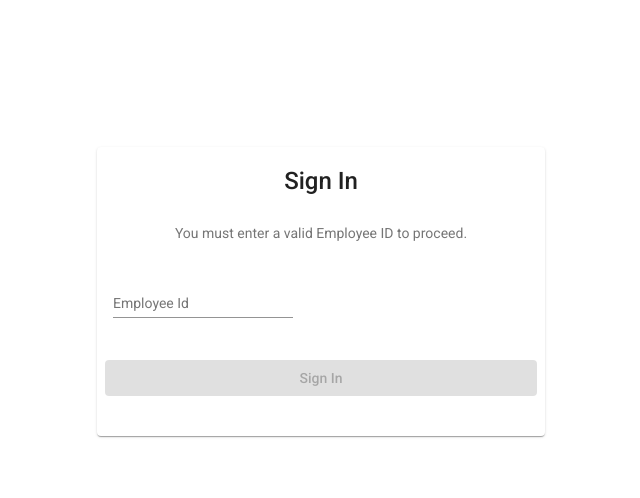
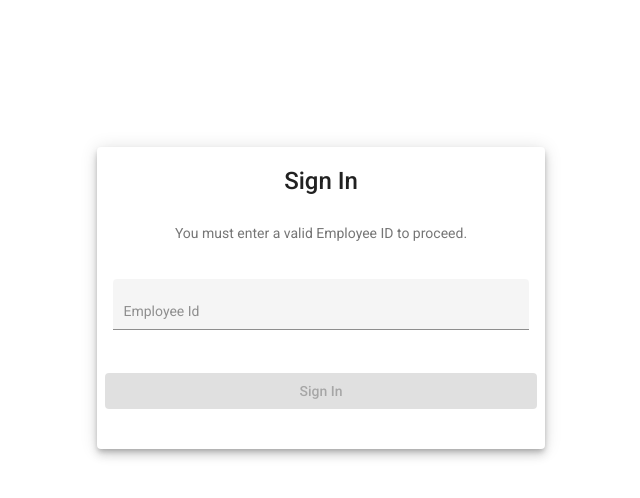
Before and after one commit to hkeith62/nodeBucket, an Angular app: page /#/session/sign-in in a window 1280 px wide. Shown: the top 498 px of the page, without its empty margins (319-959 px from the left). Built offline with nearby package versions, Linux system fonts and the light colour scheme; what ngx-cookie-service would draw is missing.

Commit message:
Sign in card

```diff
--- a/src/app/pages/sign-in/sign-in.component.html
+++ b/src/app/pages/sign-in/sign-in.component.html
@@ -9,7 +9,7 @@
 
   <div class="main-container" fxLayout="column">
 
-      <mat-card fxFlex class="sign-in-container">
+      <mat-card fxFlex class="mat-elevation-z6 sign-in-container">
         <mat-card-title class="blue">Sign In</mat-card-title><br />
         <mat-card-subtitle>You must enter a valid Employee ID to proceed.</mat-card-subtitle>
         <br />
@@ -17,7 +17,7 @@
           <div class="msg-error" *ngIf="errorMessage">{{ errorMessage }}</div>
               <form [formGroup]="form" (ngSubmit)="onSubmit(); form.reset()">
                   <mat-card-content>
-                      <mat-form-field>
+                      <mat-form-field fxFlex appearance="fill">
                           <input matInput [formControl]="form.controls['empId']" placeholder="Employee Id" />
                       </mat-form-field>
                   </mat-card-content>
```
